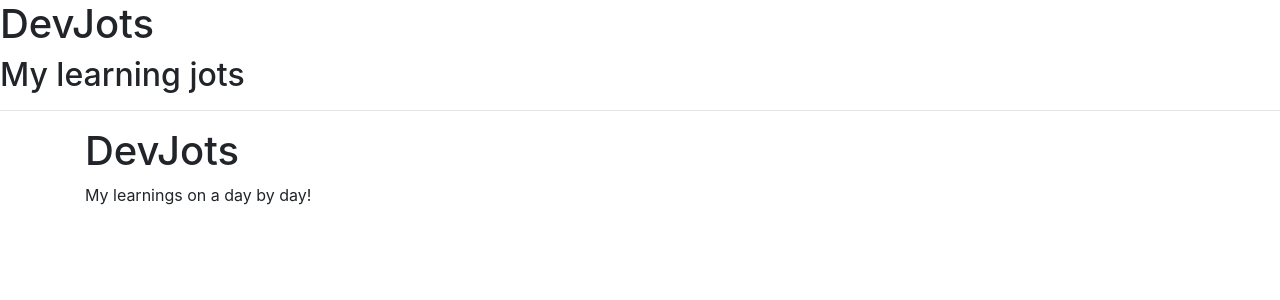
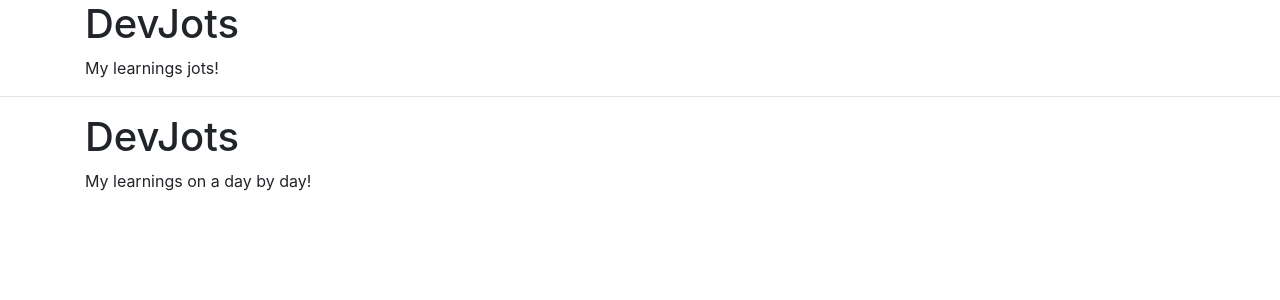
Before and after one commit to sirigere/devjots, a Jekyll site: the page built from index.html, in a window 1280 px wide. Shown: the top 300 px of the page. Built offline with Jekyll 4.4.1, drawn with Linux system fonts in a browser that asks for light colours.

Commit message:
added css

```diff
--- a/_layouts/default.html
+++ b/_layouts/default.html
@@ -20,10 +20,14 @@
     <div id="container">
       <div class="inner">
 
-        <header>
-          <h1>DevJots</h1>
-          <h2>My learning jots</h2>
-        </header>
+        <header class="page-heading">
+			<div class="container">
+				<h1>DevJots</h1>
+				<p>
+					My learnings jots!
+				</p>
+			</div>
+		</header>
         <section id="downloads" class="clearfix">
         </section>
         <hr>
```
Also changed, not shown: main.css (added).
